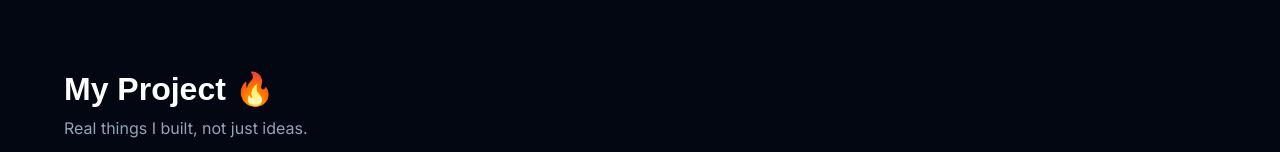
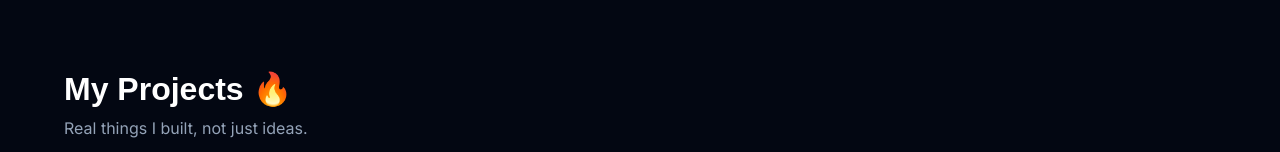
Before and after one commit to mohanlewinsky-cmyk/lewisdev-site, a plain HTML site: page index.html in a window 1280 px wide. Shown: the part 800-952 px from the top of the page. Drawn offline with Linux system fonts and the light colour scheme; a web font is replaced by a local one.

Commit message:
Fix HTML formatting and structure

```diff
--- a/index.html
+++ b/index.html
@@ -69,7 +69,7 @@ footer{text-align:center;padding:30px;color:#64748b;font-size:13px;border-top:1p
         </div>
 
         <section id="projects">
-            <h2>My Project 🔥</h2>
+            <h2>My Projects 🔥</h2>
             <p class="sub">Real things I built, not just ideas.</p>
             <div class="grid">
              <div class="card">
```
